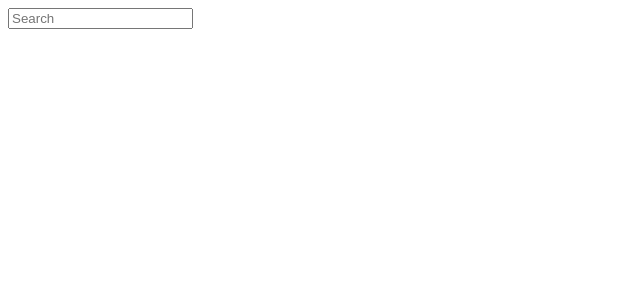
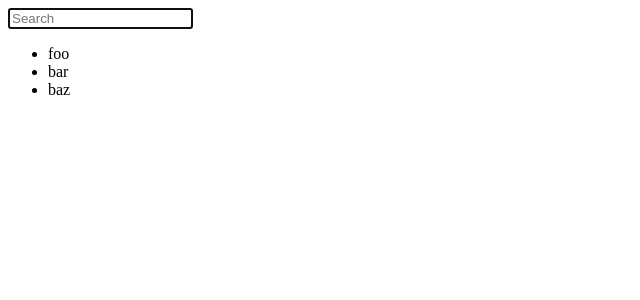
Before and after one commit to tavoli/word-explorer, a React (Vite) app: page / in a window 1280 px wide. Shown: the top 300 px of the page, without its empty margins (0-640 px from the left). Built offline with nearby package versions, Linux system fonts and the light colour scheme.

Commit message:
feat: initial results and input autofocus

```diff
--- a/src/core/controller.ts
+++ b/src/core/controller.ts
@@ -1,25 +1,25 @@
 import {createContext, useEffect, useReducer} from "react";
 
 import initialState from "./state.json";
-import {fetchEvent} from "./fetch";
+import {useDebounceFetch} from "./fetch";
 import {reducer} from "./reducer";
 
 import {
   AutoCompleteProps, ControllerContext
 } from "./types";
-import useDebounceValue from "./debounce";
+
+function useInitialResults({ search, dispatch, options }) {
+  useEffect(() => {
+    if (options.initialResults && search.length === 0) {
+      dispatch({type: "QUERY_SUCCESS", payload: options.initialResults})
+    }
+  }, [search])
+}
 
 export const setupController = (options: AutoCompleteProps) => {
   const [state, dispatch] = useReducer(reducer, initialState);
-  const debounceSearch = useDebounceValue(state.search, options.debounceTime ?? 0)
-
-  useEffect(() => {
-    if (state.search.length >= (options.minChars || 3)) {
-      fetchEvent(state.search, options)
-        .then((data) => dispatch({type: "QUERY_SUCCESS", payload: data}))
-        .catch((error) => dispatch({type: "QUERY_ERROR", payload: error}))
-    }
-  }, [debounceSearch]);
+  useDebounceFetch({search: state.search, dispatch, options})
+  useInitialResults({search: state.search, dispatch, options})
 
   return {state, dispatch};
 }
--- a/src/core/fetch.ts
+++ b/src/core/fetch.ts
@@ -1,6 +1,8 @@
+import {useEffect} from "react";
+import useDebounceValue from "./debounce";
 import {AutoCompleteProps} from "./types";
 
-export async function fetchEvent(
+async function fetchEvent(
   search: string = "",
   options: AutoCompleteProps
 ) {
@@ -8,3 +10,26 @@ export async function fetchEvent(
     .then((response) => response.json())
     .then((data) => data)
 }
+
+export function useDebounceFetch({
+  search,
+  dispatch,
+  options,
+}) {
+  const debounceSearch = useDebounceValue(
+    search,
+    options.debounceTime ?? 0
+  )
+
+  useEffect(() => {
+    if (search.length >= (options.minChars || 3)) {
+      fetchEvent(search, options)
+        .then((data) => dispatch({
+          type: "QUERY_SUCCESS", payload: data
+        }))
+        .catch((error) => dispatch({
+          type: "QUERY_ERROR", payload: error
+        }))
+    }
+  }, [debounceSearch]);
+}
--- a/src/core/types.ts
+++ b/src/core/types.ts
@@ -24,6 +24,8 @@ export interface AutoCompleteProps {
   maxItems?: number;
   cache?: boolean;
   cacheDuration?: number;
+  autoFocus?: boolean;
+  initialResults?: Results;
 }
 
 export interface ControllerContext {
--- a/src/main.tsx
+++ b/src/main.tsx
@@ -11,6 +11,12 @@ root.render(
     <Autocomplete
       url="http://localhost:3000?q="
       debounceTime={500}
+      autoFocus={true}
+      initialResults={[
+        {id: '1', text: 'foo'},
+        {id: '2', text: 'bar'},
+        {id: '3', text: 'baz'},
+      ]}
     />
   </React.StrictMode>
 )
--- a/src/ui/Autocomplete.tsx
+++ b/src/ui/Autocomplete.tsx
@@ -9,7 +9,7 @@ import Results from "./Results";
 export default function Autocomplete(props: AutoCompleteProps) {
   return (
     <Controller.Provider value={setupController(props)}>
-      <Input />
+      <Input autoFocus={props.autoFocus} />
       <Results />
     </Controller.Provider>
   );
--- a/src/ui/Input.tsx
+++ b/src/ui/Input.tsx
@@ -1,11 +1,18 @@
 import React, {useContext} from "react";
 import {Controller} from "../core/controller";
 
-export default function Input() {
+interface Props {
+  autoFocus?: boolean
+}
+
+export default function Input(props: Props) {
+  const ref = React.useRef<HTMLInputElement>(null)
   const {dispatch} = useContext(Controller)
 
   return (
     <input
+      ref={ref}
+      autoFocus={props.autoFocus}
       onChange={(e) => dispatch({
         type: 'QUERY', payload: e.target.value
       })}
--- a/src/ui/Results.tsx
+++ b/src/ui/Results.tsx
@@ -4,6 +4,7 @@ import {Results} from '../core/types';
 
 export default function Results() {
   const {state} = useContext(Controller)
+
   return (
     <ul>
       {state.data.map((item) => (
```
